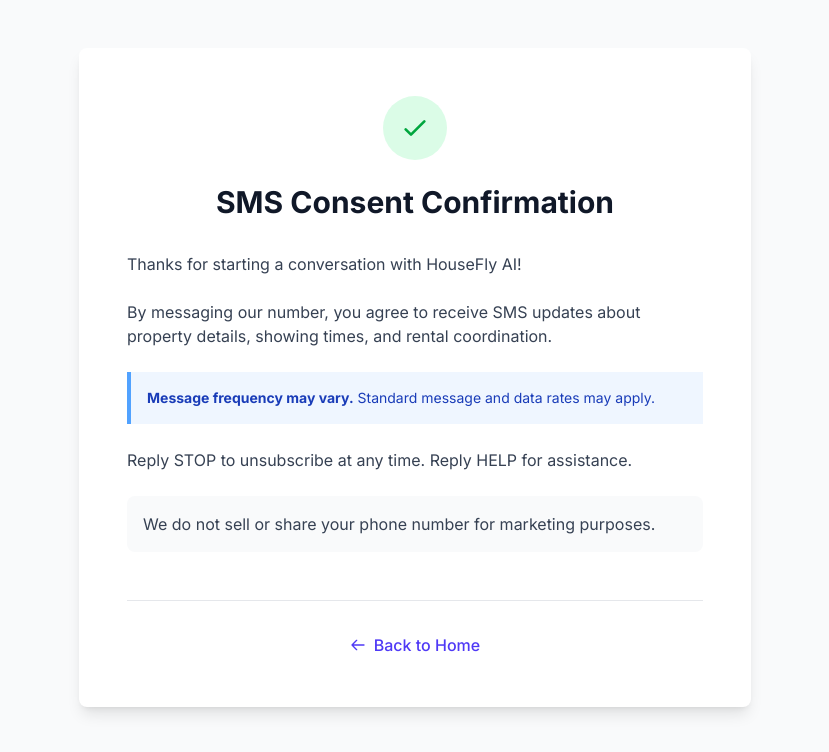
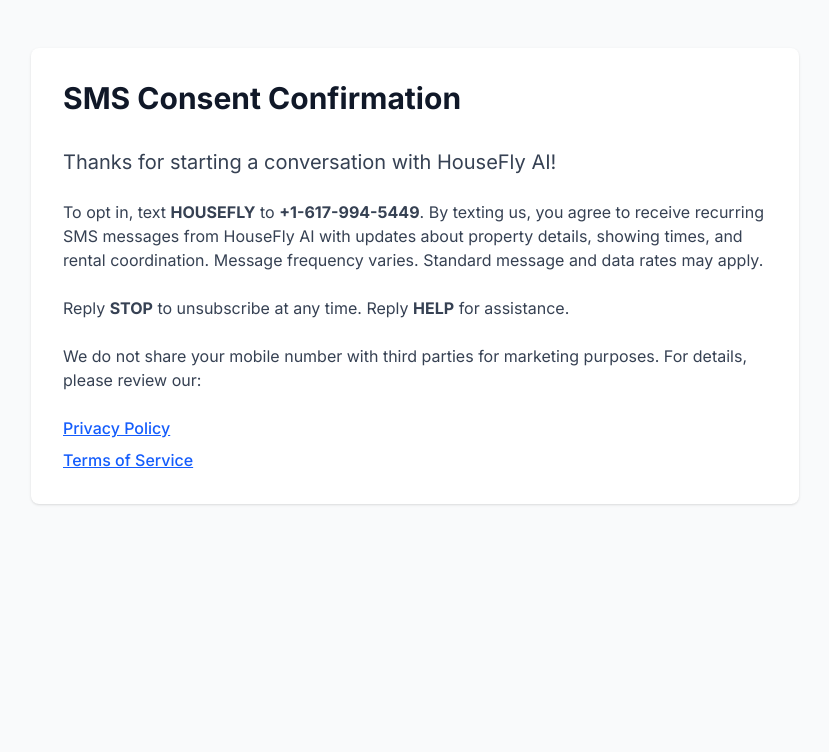
Before and after one commit to MiloMargolis/ai-leasing-agent-website, a Next.js app: page /optin in a window 1280 px wide. Shown: the top 752 px of the page, without its empty margins (225-1054 px from the left). Built offline with nearby package versions, Linux system fonts and the light colour scheme.

Commit message:
updating opt-in page

```diff
--- a/app/optin/page.tsx
+++ b/app/optin/page.tsx
@@ -1,55 +1,49 @@
 import React from "react";
 
-export default function OptInSuccess() {
+export default function OptInPage() {
   return (
     <div className="min-h-screen bg-gray-50 py-12 px-4 sm:px-6 lg:px-8">
-      <div className="max-w-2xl mx-auto">
-        <div className="bg-white shadow-lg rounded-lg p-8 md:p-12 text-center">
-          <div className="mb-8">
-            <div className="w-16 h-16 bg-green-100 rounded-full flex items-center justify-center mx-auto mb-6">
-              <svg className="w-8 h-8 text-green-600" fill="none" stroke="currentColor" viewBox="0 0 24 24">
-                <path strokeLinecap="round" strokeLinejoin="round" strokeWidth={2} d="M5 13l4 4L19 7" />
-              </svg>
-            </div>
-            <h1 className="text-3xl font-bold text-gray-900 mb-4">SMS Consent Confirmation</h1>
-          </div>
+      <div className="max-w-3xl mx-auto">
+        <div className="bg-white shadow-sm rounded-lg p-8">
+          <h1 className="text-3xl font-bold text-gray-900 mb-8">
+            SMS Consent Confirmation
+          </h1>
 
-          <div className="prose prose-lg max-w-none text-left">
-            <p className="text-gray-700 mb-6">
+          <div className="prose prose-lg max-w-none text-gray-700 space-y-6">
+            <p className="text-xl">
               Thanks for starting a conversation with HouseFly AI!
             </p>
 
-            <p className="text-gray-700 mb-6">
-              By messaging our number, you agree to receive SMS updates about property details, showing times, and rental coordination.
+            <p>
+              To opt in, text <strong>HOUSEFLY</strong> to <strong>+1-617-994-5449</strong>. By texting us, you agree to receive recurring SMS messages from HouseFly AI with updates about property details, showing times, and rental coordination. Message frequency varies. Standard message and data rates may apply.
             </p>
 
-            <div className="bg-blue-50 border-l-4 border-blue-400 p-4 mb-6">
-              <p className="text-blue-800 text-sm">
-                <strong>Message frequency may vary.</strong> Standard message and data rates may apply.
-              </p>
-            </div>
-
-            <p className="text-gray-700 mb-6">
-              Reply STOP to unsubscribe at any time. Reply HELP for assistance.
+            <p>
+              Reply <strong>STOP</strong> to unsubscribe at any time. Reply <strong>HELP</strong> for assistance.
             </p>
 
-            <div className="bg-gray-50 p-4 rounded-lg">
-              <p className="text-gray-700">
-                We do not sell or share your phone number for marketing purposes.
-              </p>
+            <p>
+              We do not share your mobile number with third parties for marketing purposes. For details, please review our:
+            </p>
+
+            <div className="space-y-2">
+              <div>
+                <a
+                  href="/privacy"
+                  className="text-blue-600 hover:text-blue-800 underline font-medium"
+                >
+                  Privacy Policy
+                </a>
+              </div>
+              <div>
+                <a
+                  href="/terms"
+                  className="text-blue-600 hover:text-blue-800 underline font-medium"
+                >
+                  Terms of Service
+                </a>
+              </div>
             </div>
-          </div>
-
-          <div className="mt-12 pt-8 border-t border-gray-200">
-            <a
-              href="/"
-              className="inline-flex items-center text-indigo-600 hover:text-indigo-800 font-medium"
-            >
-              <svg className="w-4 h-4 mr-2" fill="none" stroke="currentColor" viewBox="0 0 24 24">
-                <path strokeLinecap="round" strokeLinejoin="round" strokeWidth={2} d="M10 19l-7-7m0 0l7-7m-7 7h18" />
-              </svg>
-              Back to Home
-            </a>
           </div>
         </div>
       </div>
```
